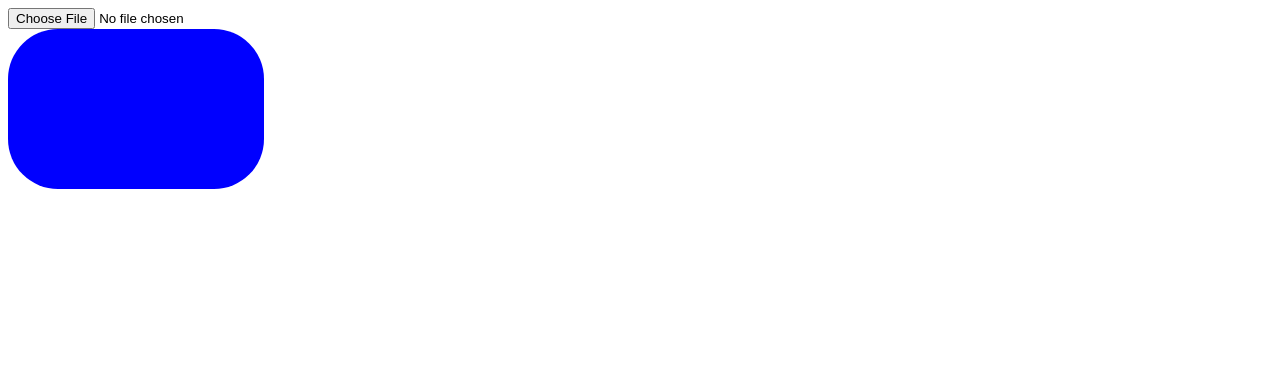
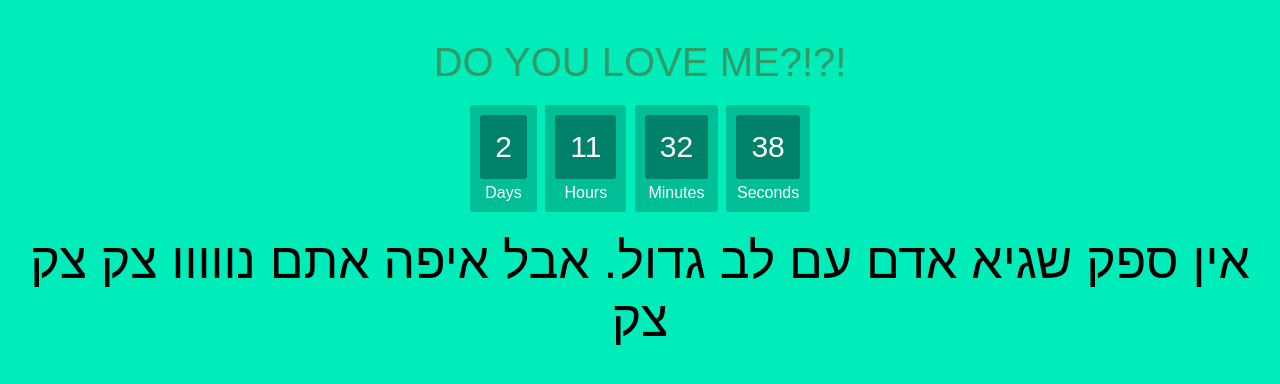
Before and after one commit to alfital1/RixiStuff, a plain HTML site: page index.html in a window 1280 px wide. Drawn offline with Linux system fonts and the light colour scheme.

Commit message:
Update index.html

```diff
--- a/index.html
+++ b/index.html
@@ -1,9 +1,153 @@
 <html>
     <head>
-        <script src="sparkles.js"></script>
+        <title>DOTA2 PATCH PLZ</title>
+        <style>
+            body{
+                text-align: center;
+                background: #00ECB9;
+                font-family: sans-serif;
+                font-weight: 100;
+            }
+
+            h1{
+                color: #396;
+                font-weight: 100;
+                font-size: 40px;
+                margin: 40px 0px 20px;
+            }
+
+            #clockdiv{
+                font-family: sans-serif;
+                color: #fff;
+                display: inline-block;
+                font-weight: 100;
+                text-align: center;
+                font-size: 30px;
+            }
+
+            #clockdiv > div{
+                padding: 10px;
+                border-radius: 3px;
+                background: #00BF96;
+                display: inline-block;
+            }
+
+            #clockdiv div > span{
+                padding: 15px;
+                border-radius: 3px;
+                background: #00816A;
+                display: inline-block;
+            }
+
+            .smalltext{
+                padding-top: 5px;
+                font-size: 16px;
+            }
+
+            #datadiv {
+                direction: rtl;
+                padding-top: 20px;
+                font-size: 50px;
+            }
+        </style>
+        <script>
+            function getTimeRemaining(countDownDate) {
+                var now = new Date().getTime();
+                var distance = countDownDate - now;
+                var days = Math.floor(distance / (1000 * 60 * 60 * 24));
+                var hours = Math.floor((distance % (1000 * 60 * 60 * 24)) / (1000 * 60 * 60));
+                var minutes = Math.floor((distance % (1000 * 60 * 60)) / (1000 * 60));
+                var seconds = Math.floor((distance % (1000 * 60)) / 1000);
+
+                return {
+                    distance,
+                    days,
+                    hours,
+                    minutes,
+                    seconds
+                };
+            }
+
+            function initializeClock(id, endtime) {
+                const clock = document.getElementById(id);
+                const daysSpan = clock.querySelector('.days');
+                const hoursSpan = clock.querySelector('.hours');
+                const minutesSpan = clock.querySelector('.minutes');
+                const secondsSpan = clock.querySelector('.seconds');
+
+                function updateClock() {
+                    const t = getTimeRemaining(endtime);
+
+                    daysSpan.innerHTML = t.days;
+                    hoursSpan.innerHTML = ('0' + t.hours).slice(-2);
+                    minutesSpan.innerHTML = ('0' + t.minutes).slice(-2);
+                    secondsSpan.innerHTML = ('0' + t.seconds).slice(-2);
+
+                    if (t.total <= 0) {
+                        clearInterval(timeinterval);
+                    }
+
+                    if (isFirst || t.seconds % 5 == 0) {
+                        generateRandomData();
+                        isFirst = false;
+                    }
+                }
+
+                updateClock();
+                var isFirst = true;
+                const timeinterval = setInterval(updateClock, 1000);
+            }
+
+            const randomData = [
+                'gg wp rawr',
+                'if you kill him - he will die!',
+                'ברוסיה הסובייטית אמיר לא מסתכל על המינימאפ. המינימאפ מסתכל על אמיר',
+                'אין ספק שגיא אדם עם לב גדול. אבל איפה אתם נווווו צק צק צק',
+                'ארעעעעעעעעעעעעעעעל תפיל את הווארדיםםםםםםםםם',
+                '"אוי יש לי מדריך מונוטוני מצויין בנושא" א.גפני',
+                'הידעתם? איתי עדיין מחכה לסט של אוגר',
+                '<iframe src="https://giphy.com/embed/9YqiiB9MLZjJ6" width="480" height="254" frameBorder="0" class="giphy-embed" allowFullScreen></iframe><p><a href="https://giphy.com/gifs/arthur-9YqiiB9MLZjJ6"></a></p>',
+                'הידעתם? עדי ירד מאימורטל בגלל ששיחק שדואופינד',
+                'יובל - the greatest NiB of all time',
+                'Be a man<br>You must be swift as the coursing river<br>Be a man<br>With all the force of a great typhoon',
+                'האגדה מספרת שפיץ עדיין רודף אחרי הרוביק בגונגל (עם רדיאנס)',
+                '<div style="font-size: 50px;">רבדים</div><div style="font-size: 40px;">רבדים</div><div style="font-size: 30px;">רבדים</div><div style="font-size: 20px;">רבדים</div><div style="font-size: 10px;">רבדים</div>',
+            ];
+
+            function generateRandomData() {
+                var rand = Math.floor(Math.random() * 12);
+                document.getElementById("datadiv").innerHTML = randomData[rand];
+            }
+
+            window.addEventListener('load', (event) => {
+                var deadline = new Date("Apr 9, 2021 20:00:00").getTime();
+                initializeClock('clockdiv', deadline);
+            });
+
+        </script>
     </head>
     <body>
-		<input type="file" accept="image/*" capture="camera" />
-        <div style="width: 20vw; height: 20vh; border-radius: 50px; background-color: blue;" class="sparkles-always"></div>
+        <h1>DO YOU LOVE ME?!?!</h1>
+        <div id="clockdiv">
+            <div>
+                <span class="days"></span>
+                <div class="smalltext">Days</div>
+            </div>
+            <div>
+                <span class="hours"></span>
+                <div class="smalltext">Hours</div>
+            </div>
+            <div>
+                <span class="minutes"></span>
+                <div class="smalltext">Minutes</div>
+            </div>
+            <div>
+                <span class="seconds"></span>
+                <div class="smalltext">Seconds</div>
+            </div>
+        </div>
+        <div id="datadiv">
+
+        </div>
     </body>
 </html>
```
